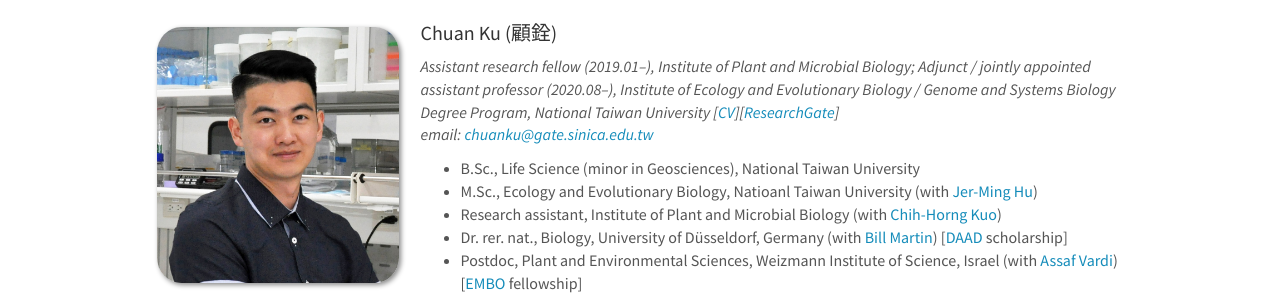
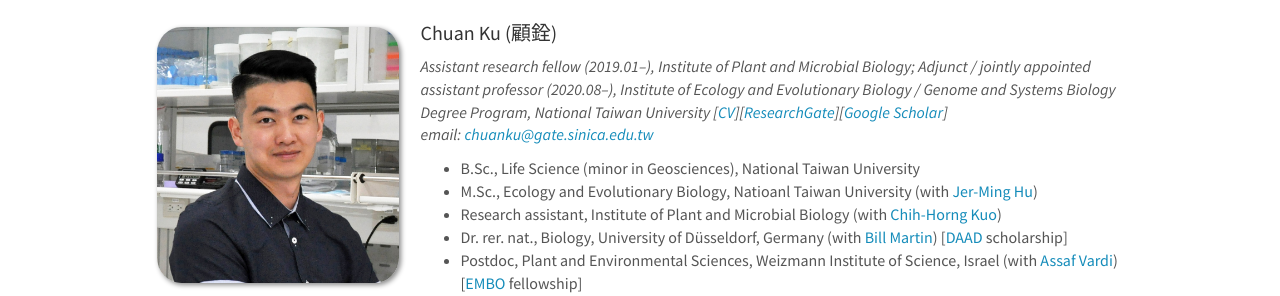
Before and after one commit to tzutongkao/Kao_Lab, a Jekyll site: the page built from _pages/team.md, in a window 1280 px wide and 900 px high. Shown: the part 171-467 px from the top of the window. Built offline with Jekyll 4.4.1, drawn with Linux system fonts in a browser that asks for light colours; nearby versions of some CDN libraries.

Commit message:
Update team_members.yml

```diff
--- a/_data/team_members.yml
+++ b/_data/team_members.yml
@@ -1,6 +1,6 @@
 - name: Chuan Ku (顧銓)
   photo: Chuan.jpg
-  info: Assistant research fellow (2019.01–), Institute of Plant and Microbial Biology; Adjunct / jointly appointed assistant professor (2020.08–), Institute of Ecology and Evolutionary Biology / Genome and Systems Biology Degree Program, National Taiwan University [<a href="https://chuanku-lab.github.io/kulab/downloads/CV_200310.pdf">CV</a>][<a href="https://www.researchgate.net/profile/Chuan_Ku">ResearchGate</a>]
+  info: Assistant research fellow (2019.01–), Institute of Plant and Microbial Biology; Adjunct / jointly appointed assistant professor (2020.08–), Institute of Ecology and Evolutionary Biology / Genome and Systems Biology Degree Program, National Taiwan University [<a href="https://chuanku-lab.github.io/kulab/downloads/CV_200310.pdf">CV</a>][<a href="https://www.researchgate.net/profile/Chuan_Ku">ResearchGate</a>][<a href="https://scholar.google.com/citations?user=1BDzxq8AAAAJ&hl=en">Google Scholar</a>]
   email: chuanku@gate.sinica.edu.tw
   number_educ: 5
   education1: B.Sc., Life Science (minor in Geosciences), National Taiwan University
```
